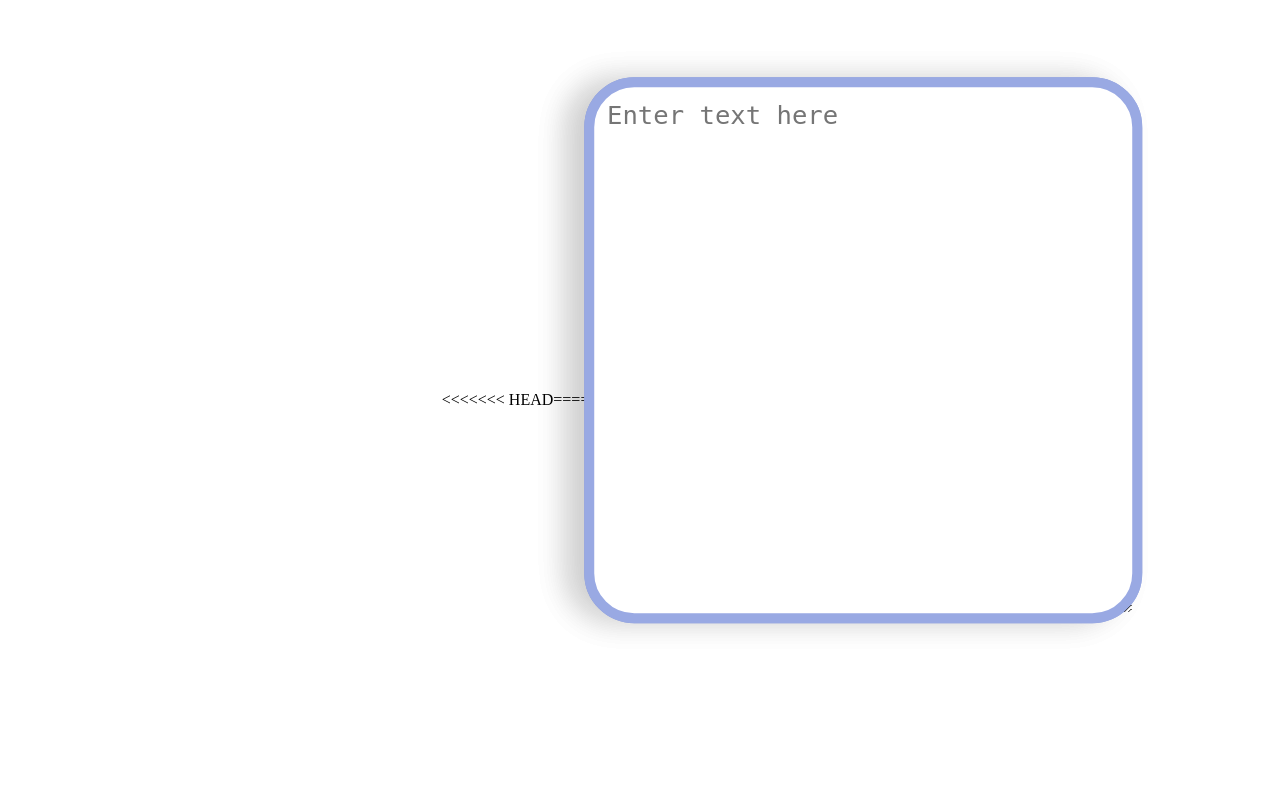
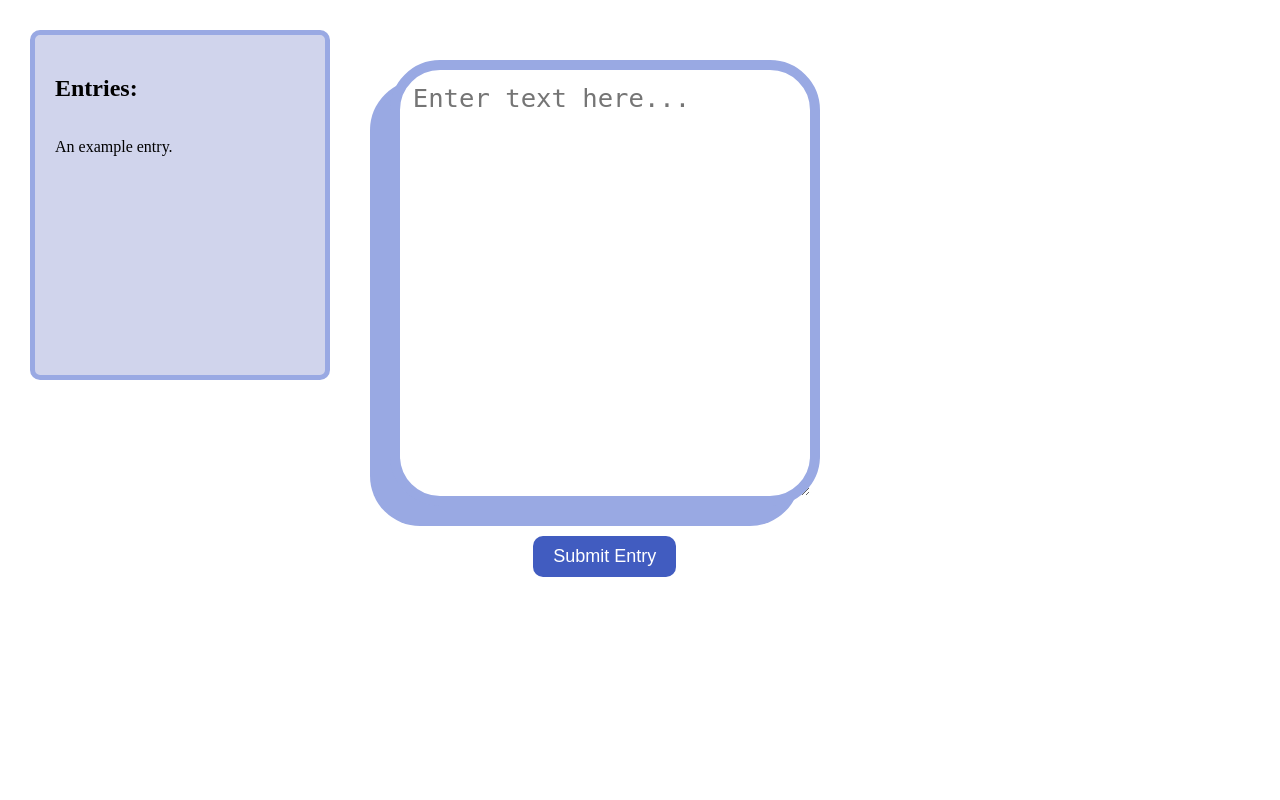
Before and after one commit to ukhan1219/mend, a PHP site: page /pages/dashboard.html in a window 1280 px wide. Shown: the part 50-850 px from the top of the page. After the commit the page ends 627 px from the top, so only its background shows below. Run offline with PHP 8.4, Linux system fonts and the light colour scheme; some libraries are stand-ins or nearby versions.

Commit message:
committing actually

```diff
--- a/pages/dashboard.css
+++ b/pages/dashboard.css
@@ -31,24 +31,56 @@
     opacity: 0.8;
   }
 
+  .right-side {
+    display: flex;
+    flex-direction: column;
+    justify-content: flex-end;
+    margin: 30px;
+    float:right;
+  }
+  .left-side {
+    display: flex;
+    flex-direction: column;
+    justify-content: flex-start;
+    margin: 30px;
+    float:left;
+    background-color: #d0d4ec;
+    border: 5px solid #99A9E3;
+    border-radius: 10px;
+    padding: 20px;
+    width: 250px;
+    height: 300px;
+    margin: 30px;
+  }
+
   .container {
     display: flex;
-    justify-content: center;
-    align-items: center;
-    height: 100vh;
+    height: max-content;
+    margin: 30px;
+    flex-wrap: wrap;
   }
-
+  .file-bar{
+    background-color: #99a9e3;
+  }
   .textbox {
-    padding: 1vw;;
-    border: 10px solid #99A9E3;
+    padding: 1vw;
+    border: 10px solid #99a9e3;
     border-radius: 50px;
-    box-shadow: -20px 0px 30px rgba(0, 0, 0, 0.1);
-    height: 500px;
-    position:absolute;
-    top: 50%;
-    left: 50%;
-    transform: translate(-10%, -50%);
+    box-shadow: -20px 20px 0px rgba(153, 169, 227);
+    height: 400px;
     font-size: 2vw;
-    width: 40vw;
-
+    width: 30vw;
+    margin-bottom: 20px;
   }
+  .cta {
+    background-color: #415CC0;
+    color: #fff;
+    border: none;
+    border-radius: 10px;
+    padding: 10px 20px;
+    font-size: 18px;
+    cursor: pointer;
+    margin: 10px auto;
+    display: block;
+  }
+  textarea { resize:vertical; }
--- a/pages/dashboard.html
+++ b/pages/dashboard.html
@@ -14,12 +14,16 @@
         <i class="fas fa-bars" style="color: #FAFAFD;"></i>
     </button>
   </nav>
+
+  <div class="left-side">
+    <h2>Entries:</h2>
+    <p class="how-to-use">An example entry.</p>
+</div>
   <div class="container">
-<<<<<<< HEAD
-    <input type="text" class="textbox" placeholder="> start journaling">
-=======
-    <textarea placeholder="Enter text here" type="text" class="textbox" id="text-box"  rows="20" cols="20"></textarea>
->>>>>>> a512726 (fixed textbox)
+    <div class="right-side">
+      <textarea placeholder="Enter text here..." type="text" class="textbox" id="text-box"  rows="20" cols="20"></textarea>
+      <button class="cta">Submit Entry</button>
+    </div>
   </div>
 </body>
 </html>
```
